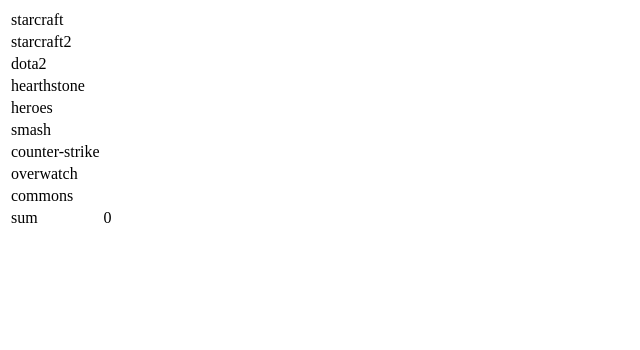
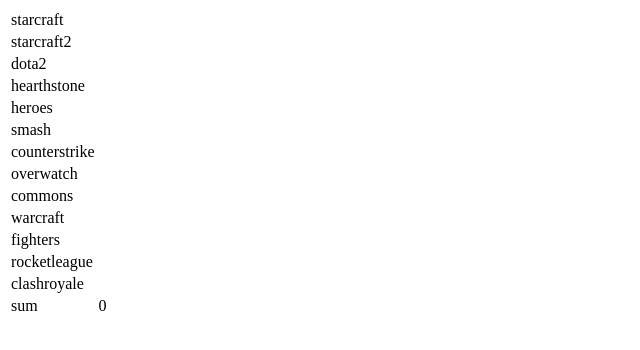
Before and after one commit to FO-nTTaX/liquipedia-scripts, a PHP site: page /lpuser-editcounter.php in a window 1280 px wide. Shown: the top 350 px of the page, without its empty margins (0-640 px from the left). Run offline with PHP 8.4, Linux system fonts and the light colour scheme; data that the repository does not hold is empty.

Commit message:
add new wikis

```diff
--- a/lpuser-editcounter.php
+++ b/lpuser-editcounter.php
@@ -6,13 +6,27 @@
 
 if (isset($_GET['name'])) {$name=$_GET['name'];} else {$name ='FO-nTTaX';}
 echo '<!DOCTYPE html><html><head><title>FOs Liquipedia Editcounter</title></head><body>';
-$wikis = array('starcraft', 'starcraft2', 'dota2', 'hearthstone', 'heroes', 'smash', 'counter-strike', 'overwatch', 'commons');
+$wikis = array(
+	'starcraft',
+	'starcraft2',
+	'dota2',
+	'hearthstone',
+	'heroes',
+	'smash',
+	'counterstrike',
+	'overwatch',
+	'commons',
+	'warcraft',
+	'fighters',
+	'rocketleague',
+	'clashroyale',
+);
 foreach($wikis as $id => $wiki) {
 	$inarr[$id] = unserialize(file_get_contents('http://wiki.teamliquid.net/'.$wiki.'/api.php?action=query&format=php&list=users&ususers='.$name.'&usprop=editcount'));
 	$count[$id] = $inarr[$id]['query']['users'][0]['editcount'];
 }
 echo '<table>';
-foreach ($wikis as $id => $wiki) {
+foreach($wikis as $id => $wiki) {
 	echo '<tr><td>'.$wiki.'</td><td>'.$count[$id].'</td></tr>';
 }
 echo '<tr><td>sum</td><td>'.array_sum($count).'</td></tr>';
```
